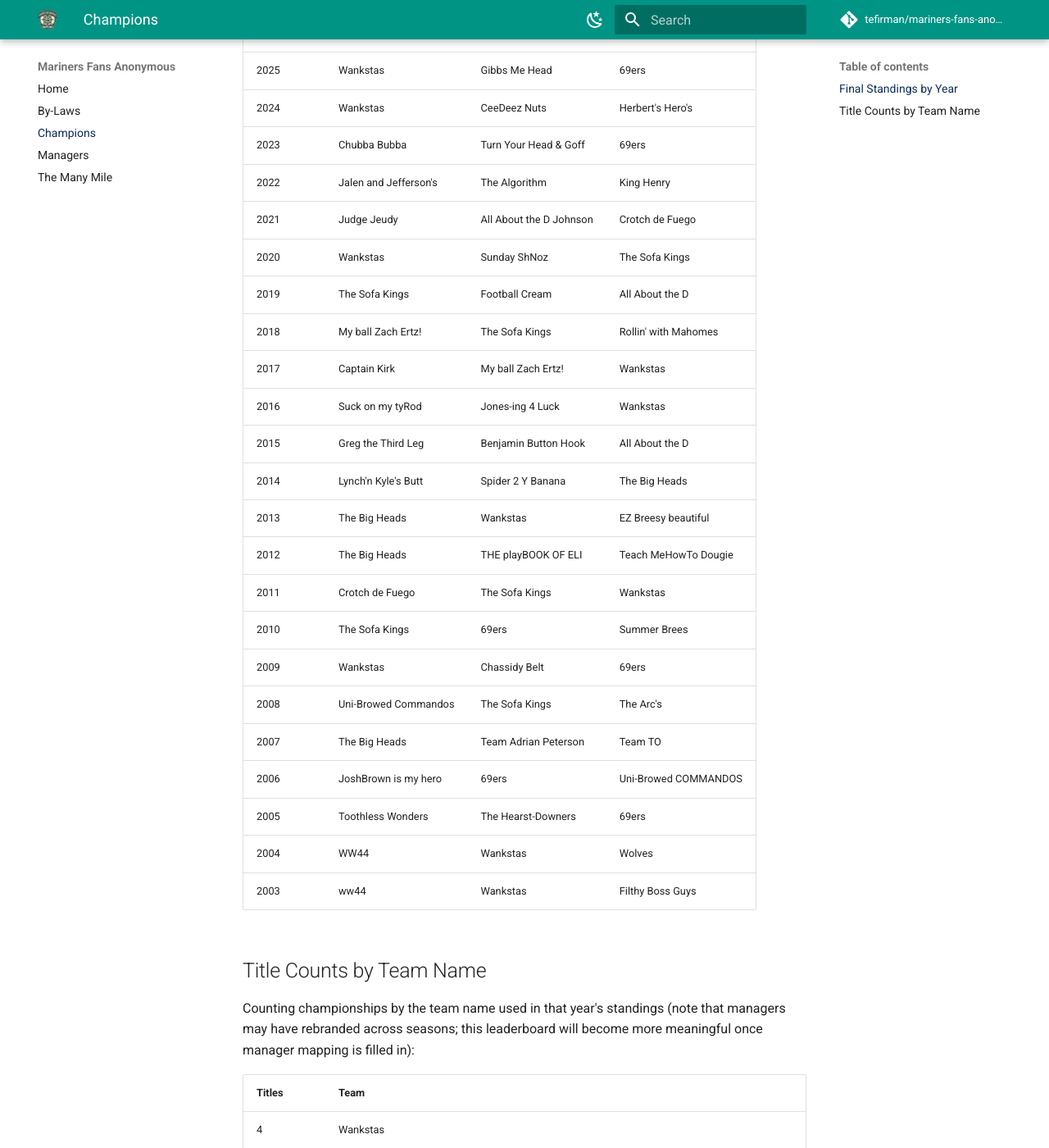
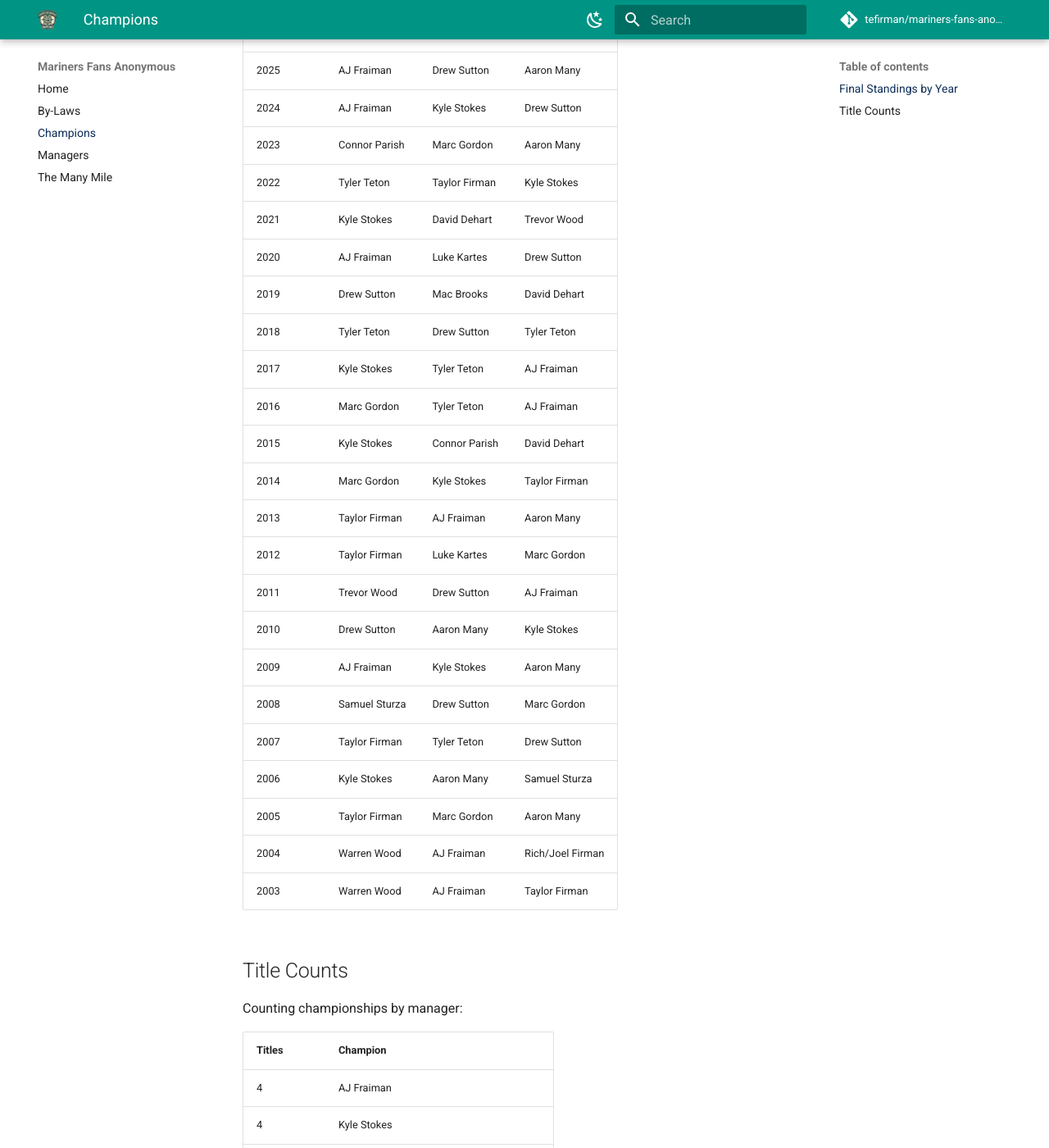
Before and after one commit to tefirman/mariners-fans-anonymous, an MkDocs documentation site: the page built from docs/champions.md, in a window 1280 px wide and 1400 px high, scrolled down 382 px. Shown: the whole window at 82% size. Built offline with MkDocs 1.6.1 and Material for MkDocs 9.7.7, drawn with Linux system fonts in a browser that asks for light colours; comment, search, counter and statistics services are not loaded; some of the changed text lies outside the part shown.

Commit message:
Updating team name to manager mapping

```diff
--- a/docs/champions.md
+++ b/docs/champions.md
@@ -9,41 +9,44 @@ A running ledger of every league finalist since the 2003 inaugural season.
 
 | Year | 1st Place | 2nd Place | 3rd Place |
 |------|-----------|-----------|-----------|
-| 2025 | Wankstas | Gibbs Me Head | 69ers |
-| 2024 | Wankstas | CeeDeez Nuts | Herbert's Hero's |
-| 2023 | Chubba Bubba | Turn Your Head & Goff | 69ers |
-| 2022 | Jalen and Jefferson's | The Algorithm | King Henry |
-| 2021 | Judge Jeudy | All About the D Johnson | Crotch de Fuego |
-| 2020 | Wankstas | Sunday ShNoz | The Sofa Kings |
-| 2019 | The Sofa Kings | Football Cream | All About the D |
-| 2018 | My ball Zach Ertz! | The Sofa Kings | Rollin' with Mahomes |
-| 2017 | Captain Kirk | My ball Zach Ertz! | Wankstas |
-| 2016 | Suck on my tyRod | Jones-ing 4 Luck | Wankstas |
-| 2015 | Greg the Third Leg | Benjamin Button Hook | All About the D |
-| 2014 | Lynch'n Kyle's Butt | Spider 2 Y Banana | The Big Heads |
-| 2013 | The Big Heads | Wankstas | EZ Breesy beautiful |
-| 2012 | The Big Heads | THE playBOOK OF ELI | Teach MeHowTo Dougie |
-| 2011 | Crotch de Fuego | The Sofa Kings | Wankstas |
-| 2010 | The Sofa Kings | 69ers | Summer Brees |
-| 2009 | Wankstas | Chassidy Belt | 69ers |
-| 2008 | Uni-Browed Commandos | The Sofa Kings | The Arc's |
-| 2007 | The Big Heads | Team Adrian Peterson | Team TO |
-| 2006 | JoshBrown is my hero | 69ers | Uni-Browed COMMANDOS |
-| 2005 | Toothless Wonders | The Hearst-Downers | 69ers |
-| 2004 | WW44 | Wankstas | Wolves |
-| 2003 | ww44 | Wankstas | Filthy Boss Guys |
+| 2025 | AJ Fraiman | Drew Sutton | Aaron Many |
+| 2024 | AJ Fraiman | Kyle Stokes | Drew Sutton |
+| 2023 | Connor Parish | Marc Gordon | Aaron Many |
+| 2022 | Tyler Teton | Taylor Firman | Kyle Stokes |
+| 2021 | Kyle Stokes | David Dehart | Trevor Wood |
+| 2020 | AJ Fraiman | Luke Kartes | Drew Sutton |
+| 2019 | Drew Sutton | Mac Brooks | David Dehart |
+| 2018 | Tyler Teton | Drew Sutton | Tyler Teton |
+| 2017 | Kyle Stokes | Tyler Teton | AJ Fraiman |
+| 2016 | Marc Gordon | Tyler Teton | AJ Fraiman |
+| 2015 | Kyle Stokes | Connor Parish | David Dehart |
+| 2014 | Marc Gordon | Kyle Stokes | Taylor Firman |
+| 2013 | Taylor Firman | AJ Fraiman | Aaron Many |
+| 2012 | Taylor Firman | Luke Kartes | Marc Gordon |
+| 2011 | Trevor Wood | Drew Sutton | AJ Fraiman |
+| 2010 | Drew Sutton | Aaron Many | Kyle Stokes |
+| 2009 | AJ Fraiman | Kyle Stokes | Aaron Many |
+| 2008 | Samuel Sturza | Drew Sutton | Marc Gordon |
+| 2007 | Taylor Firman | Tyler Teton | Drew Sutton |
+| 2006 | Kyle Stokes | Aaron Many | Samuel Sturza |
+| 2005 | Taylor Firman | Marc Gordon | Aaron Many |
+| 2004 | Warren Wood | AJ Fraiman | Rich/Joel Firman |
+| 2003 | Warren Wood | AJ Fraiman | Taylor Firman |
 
-## Title Counts by Team Name
+## Title Counts
 
-Counting championships by the team name used in that year's standings (note that managers may have rebranded across seasons; this leaderboard will become more meaningful once manager mapping is filled in):
+Counting championships by manager:
 
-| Titles | Team |
+| Titles | Champion |
 |--------|------|
-| 4 | Wankstas |
-| 3 | The Big Heads |
-| 2 | The Sofa Kings |
-| 2 | WW44 / ww44 |
-| 1 | Chubba Bubba, Jalen and Jefferson's, Judge Jeudy, My ball Zach Ertz!, Captain Kirk, Suck on my tyRod, Greg the Third Leg, Lynch'n Kyle's Butt, Crotch de Fuego, Uni-Browed Commandos, JoshBrown is my hero, Toothless Wonders |
+| 4 | AJ Fraiman |
+| 4 | Kyle Stokes |
+| 4 | Taylor Firman |
+| 2 | Drew Sutton |
+| 2 | Marc Gordon |
+| 2 | Tyler Teton |
+| 2 | Warren Wood |
+| 1 | Connor Parish, Samuel Sturza, Trevor Wood |
 
 ---
 
```
Also changed, not shown: docs/managers.md (+19 -26 lines).
